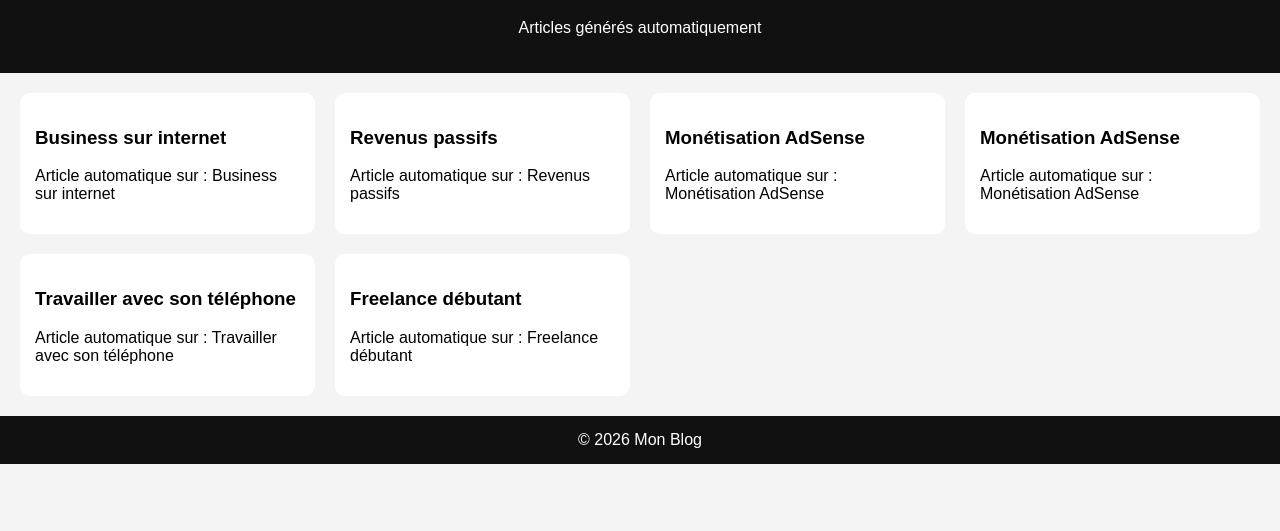
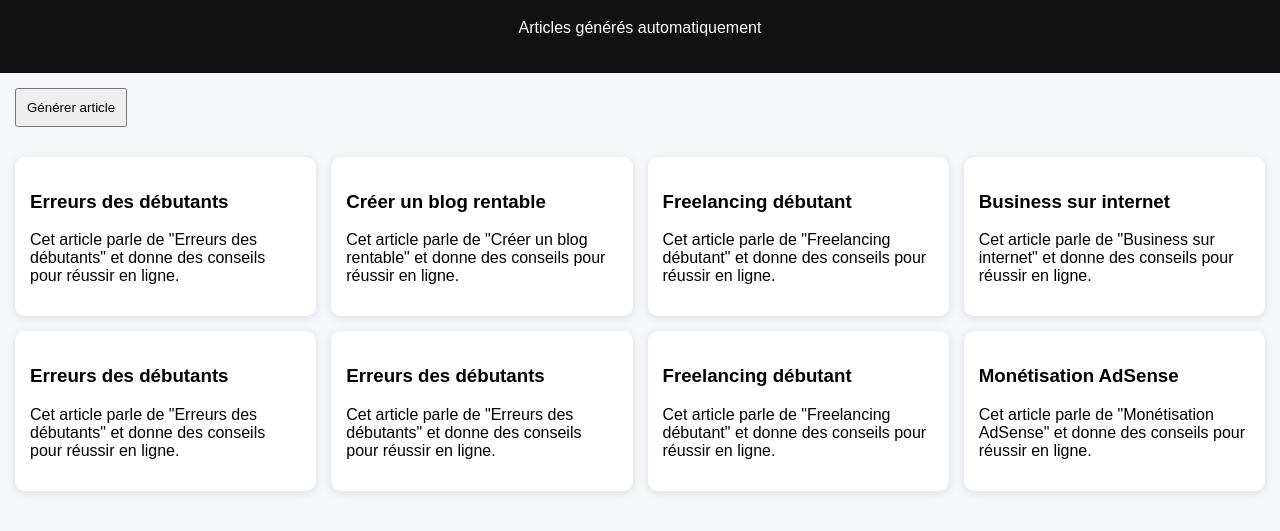
Before and after one commit to kuassiulrich75-eng/mon--blog, a plain HTML site: page index.html in a window 1280 px wide. Shown: the part 81-612 px from the top of the page. Drawn offline with Linux system fonts and the light colour scheme.

Commit message:
Update index.html

```diff
--- a/index.html
+++ b/index.html
@@ -6,11 +6,11 @@
 <title>Mon Blog Automatique</title>
 
 <style>
-body {font-family: Arial; margin:0; background:#f4f4f4;}
-header {background:#111; color:white; padding:20px; text-align:center;}
-.container {display:grid; grid-template-columns:repeat(auto-fit,minmax(250px,1fr)); gap:20px; padding:20px;}
-.card {background:white; padding:15px; border-radius:10px;}
-footer {background:#111; color:white; text-align:center; padding:15px;}
+body{margin:0;font-family:Arial;background:#f5f7fb;}
+header{background:#111;color:white;padding:20px;text-align:center;}
+.container{display:grid;grid-template-columns:repeat(auto-fit,minmax(250px,1fr));gap:15px;padding:15px;}
+.card{background:white;padding:15px;border-radius:10px;box-shadow:0 2px 10px rgba(0,0,0,0.1);}
+button{margin:15px;padding:10px;}
 </style>
 </head>
 
@@ -21,36 +21,41 @@ footer {background:#111; color:white; text-align:center; padding:15px;}
 <p>Articles générés automatiquement</p>
 </header>
 
+<button onclick="generate()">Générer article</button>
+
 <div class="container" id="blog"></div>
 
-<footer>
-© 2026 Mon Blog
-</footer>
+<script>
 
-<script>
 const topics = [
-"Gagner de l'argent en ligne",
+"Comment gagner de l’argent en ligne",
+"Freelancing débutant",
+"Créer un blog rentable",
+"Monétisation AdSense",
 "Business sur internet",
-"Travailler avec son téléphone",
-"Marketing digital",
-"Freelance débutant",
-"Créer un site web rentable",
-"Revenus passifs",
-"Monétisation AdSense"
+"Erreurs des débutants"
 ];
 
-function generate() {
+function generate(){
+
 let title = topics[Math.floor(Math.random()*topics.length)];
+
 let card = document.createElement("div");
 card.className = "card";
-    card.innerHTML = "<h3>"+title+"</h3><p>Article automatique sur : "+title+"</p>";
+
+card.innerHTML = `
+<h3>${title}</h3>
+<p>Cet article parle de "${title}" et donne des conseils pour réussir en ligne.</p>
+`;
+
 document.getElementById("blog").prepend(card);
 }
 
-// générer automatiquement 6 articles
-for(let i=0;i<6;i++){
+// générer articles au chargement
+for(let i=0;i<8;i++){
 generate();
 }
+
 </script>
 
 </body>
```
Lines whose indentation alone changed are shown as unchanged.
